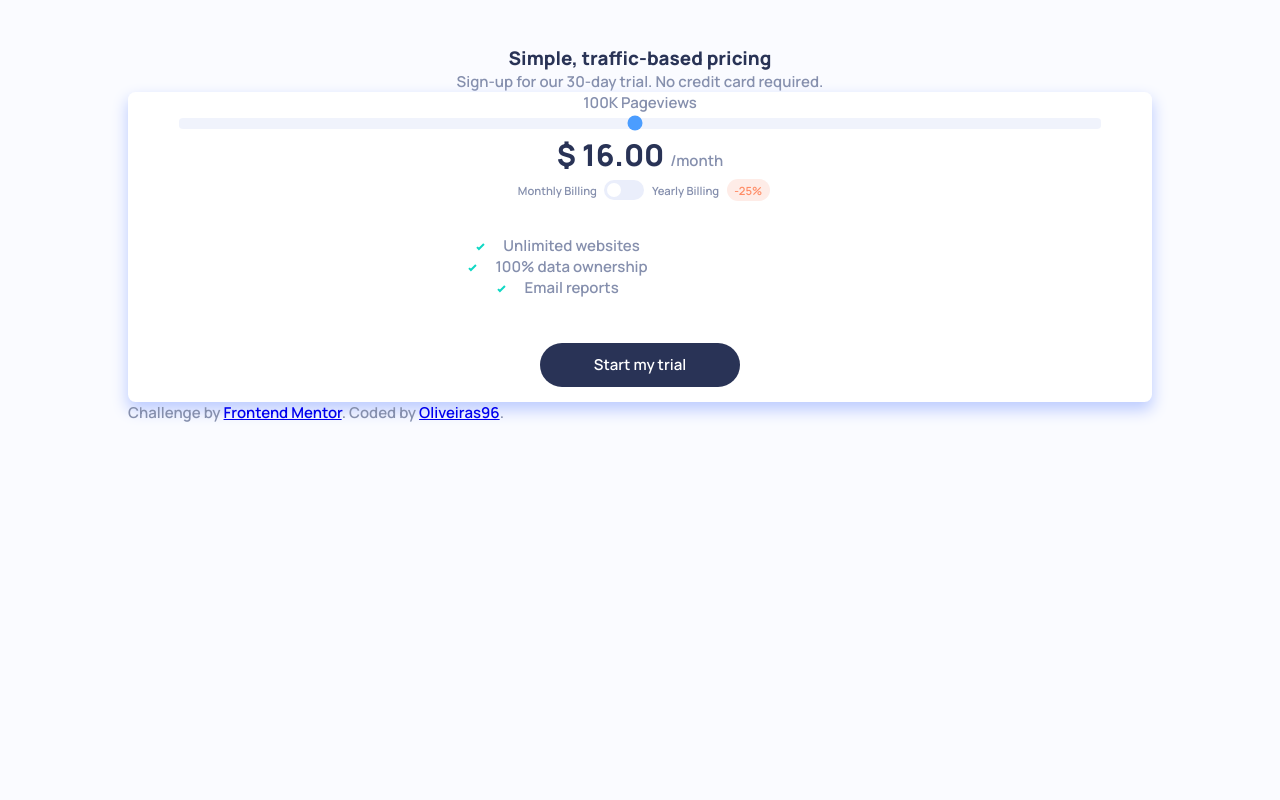
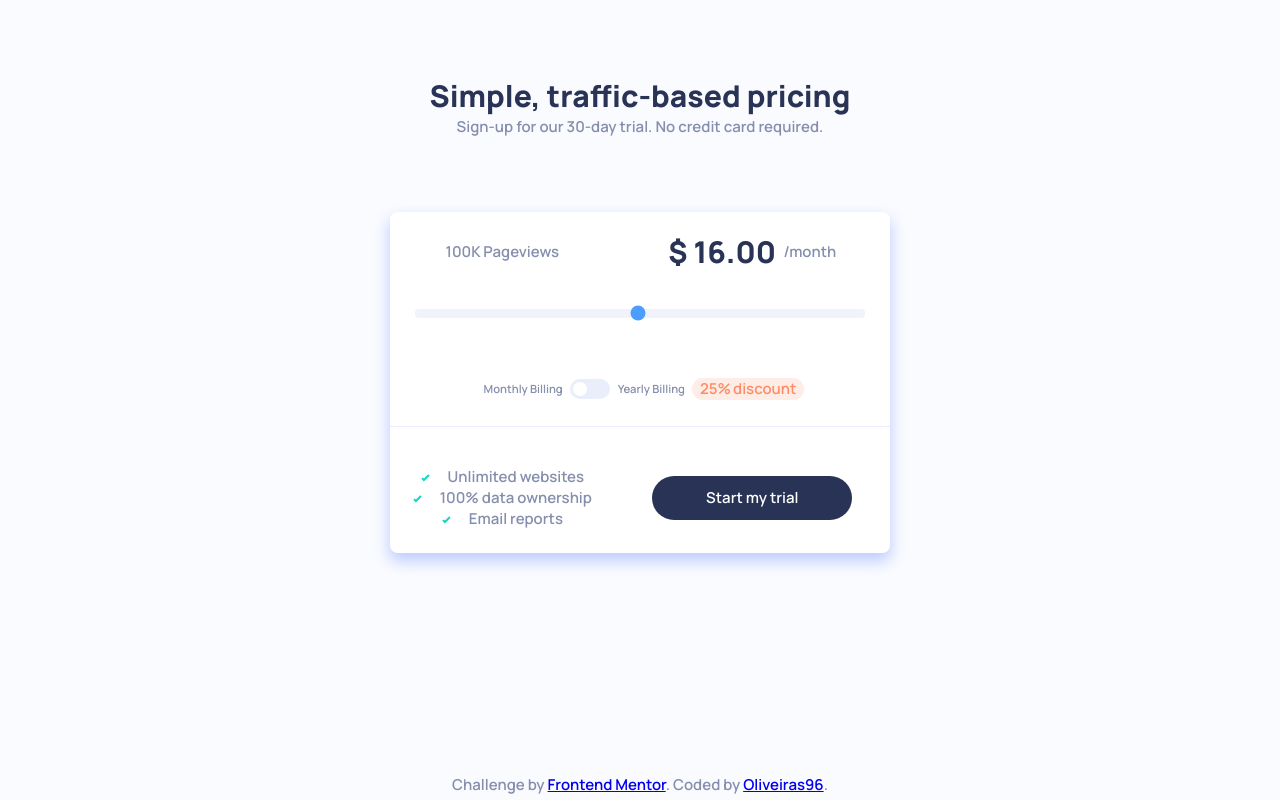
Before and after one commit to Oliveiras96/interactive-pricing-component-main, a plain HTML site: page index.html in a window 1280 px wide. Drawn offline with Linux system fonts and the light colour scheme.

Commit message:
added desktop design

```diff
--- a/index.html
+++ b/index.html
@@ -24,30 +24,33 @@
 
   </div>
 
-  <div id="pricing-component">
-    <div class="pageviews">
+  <div id="pricing-component" class="pricing-component">
+    <div class="pageviews grid-item">
       <span id="pageviews"> 100K Pageviews </span>
     </div>
 
-    <div id="slider-container">
+    <div id="slider-container" class="slider-container grid-item">
       <input type="range" min="1" max="100" value="50" id="slider-range" class="slider-bar">
     </div>
 
-    <div class="pricing">
+    <div class="pricing grid-item">
       <span class="price strong-text">
-        <strong> $ 16.00  </strong>
+        <strong> $ 16.00 </strong>
       </span>
       <span class="price-period">/month</span>
     </div>
 
-    <div class="toggle-price-plan">
+    <div class="toggle-price-plan grid-item">
       <span>Monthly Billing</span>
       <label class="switch">
         <input type="checkbox" checked class="switch-input">
         <span class="switch-slider"></span>
       </label>
       <span> Yearly Billing </span>
-      <span class="discount"> -25%</span>
+      <div class="discount">
+        <span class="amount-discount">25%</span>
+        <span class="discount-text" aria-hidden="false"> discount </span>
+      </div>
     </div>
 
     <div class="perks">
@@ -65,7 +68,10 @@
       </div>
     </div>
 
-    <button id="start"> Start my trial </button>
+    <div class="btn-start grid-item">
+      <button id="start"> Start my trial </button>
+    </div>
+
 
   </div>
 
--- a/styles/style.css
+++ b/styles/style.css
@@ -32,10 +32,6 @@ body {
     color: var(--grayish-blue);
 }
 
-div {
-    width: 80%;
-}
-
 .strong-text {
     color: var(--dark-saturated-blue);
     font-size: 1.25rem;
@@ -48,13 +44,9 @@ div {
 }
 
 #pricing-component {
+    width: 80%;
     background-color: var(--white);
     text-align: center;
-
-    display: flex;
-    flex-direction: column;
-    align-items: center;
-    justify-content: center;
 
     box-shadow: 0rem 0.5rem 1rem 0.05rem var(--pale-blue);
     border-radius: .5rem;
@@ -62,6 +54,10 @@ div {
 
 .price > strong{
     font-size: 2rem;
+}
+
+.price {
+    padding-right: 0.5rem;
 }
 
 /* Barra de arrastar */
@@ -74,7 +70,7 @@ div {
     -webkit-appearance: none;
 
     width: 90%;
-    height: 0.75rem;
+    height: 0.55rem;
 
     background: var(--light-grayish-blue);
     outline: none;
@@ -108,8 +104,6 @@ div {
     border-radius: 50%;
 }
 
-
-
 /* Botão switch */
 .toggle-price-plan {
     width: 100%;
@@ -132,7 +126,10 @@ div {
     color: var(--light-red);
 
     border-radius: 20px;
+}
 
+.discount-text[aria-hidden="true"] {
+    display: none;
 }
 
 .toggle-price-plan > span {
@@ -235,11 +232,25 @@ input.switch-input:focus + .switch-slider::before {
         margin: 1rem auto;
     }
 
+    #pricing-component {
+        width: 85%;
+        display: flex;
+        flex-direction: column;
+        align-items: center;
+        justify-content: center;
+    }
+
+    .pricing {
+        display: flex;
+        align-items: center;
+        justify-content: center;
+    }
+
     .perks {
         margin: 0;
         width: 100%;
         border-top: 1px solid var(--light-grayish-blue);
-        padding: 1rem 0;
+        padding: 2rem 0 0.25rem;
     }
 
     .perk {
@@ -261,3 +272,98 @@ input.switch-input:focus + .switch-slider::before {
     }
 
 }
+
+@media (min-width: 601px) {
+    body {
+        display: flex;
+        flex-direction: column;
+        align-items: center;
+        justify-content: center;
+    }
+
+    #head-top {
+        margin: 5rem 0;
+    }
+
+    #head-top > h1 {
+        font-size: 2rem;
+    }
+
+    .grid-item {
+        display: flex;
+        align-items: center;
+        justify-content: center;
+
+        margin: 1rem 0;
+        padding: 0.25rem 0;
+    }
+
+    .pageviews {
+        grid-area: pageviews;
+    }
+
+    .pricing {
+        grid-area: pricing;
+    }
+
+    .slider-container {
+        grid-area: slider;
+    }
+
+    .toggle-price-plan {
+        grid-area: price-plan;
+
+        border-bottom: 1px solid var(--light-grayish-blue);
+
+        padding: 1.5rem 0;
+    }
+
+    .discount {
+        padding: .5rem;
+    }
+    .discount-text {
+        padding-left: 2px;
+    }
+
+    .perks {
+        grid-area: perks;
+        width: 100%;
+        margin: 0 auto;
+
+        display: flex;
+        flex-direction: column;
+        align-items: center;
+        justify-content: center;
+    }
+
+    .btn-start {
+        grid-area: btn-area;
+
+        width: 100%;
+        display: flex;
+        align-items: center;
+        justify-content: center;
+    }
+
+    .pricing-component {
+        max-width: 500px;
+
+        display: grid;
+        grid-template-areas:
+            'pageviews pageviews pageviews pricing pricing pricing'
+            'slider slider slider slider slider slider'
+            'price-plan price-plan price-plan price-plan price-plan price-plan'
+            'perks perks perks btn-area btn-area btn-area';
+    }
+
+    .attribution {
+
+        width: 100%;
+        margin: 0 auto;
+
+        position: absolute;
+        bottom: 5px;
+
+        text-align: center;
+    }
+}
```
